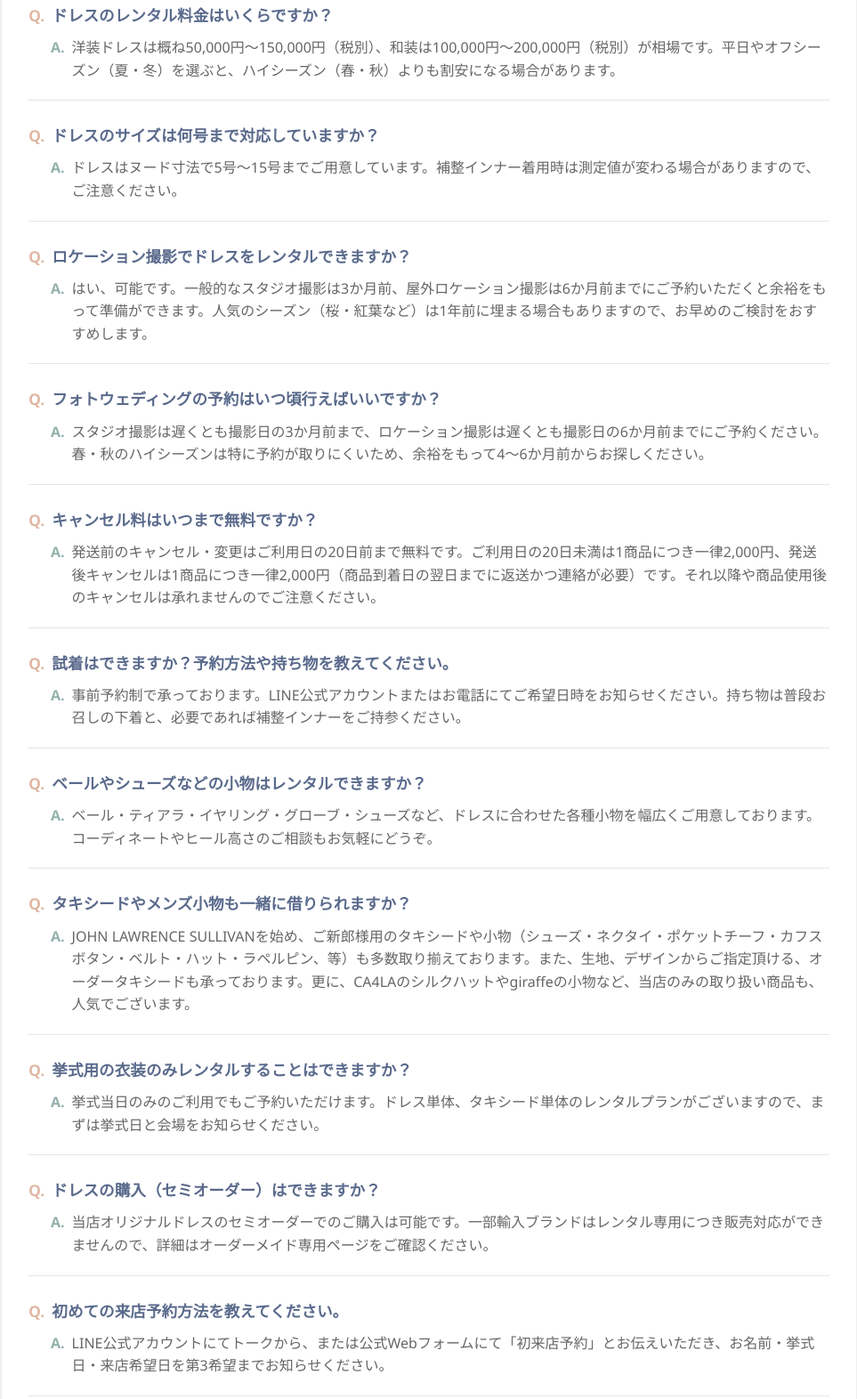
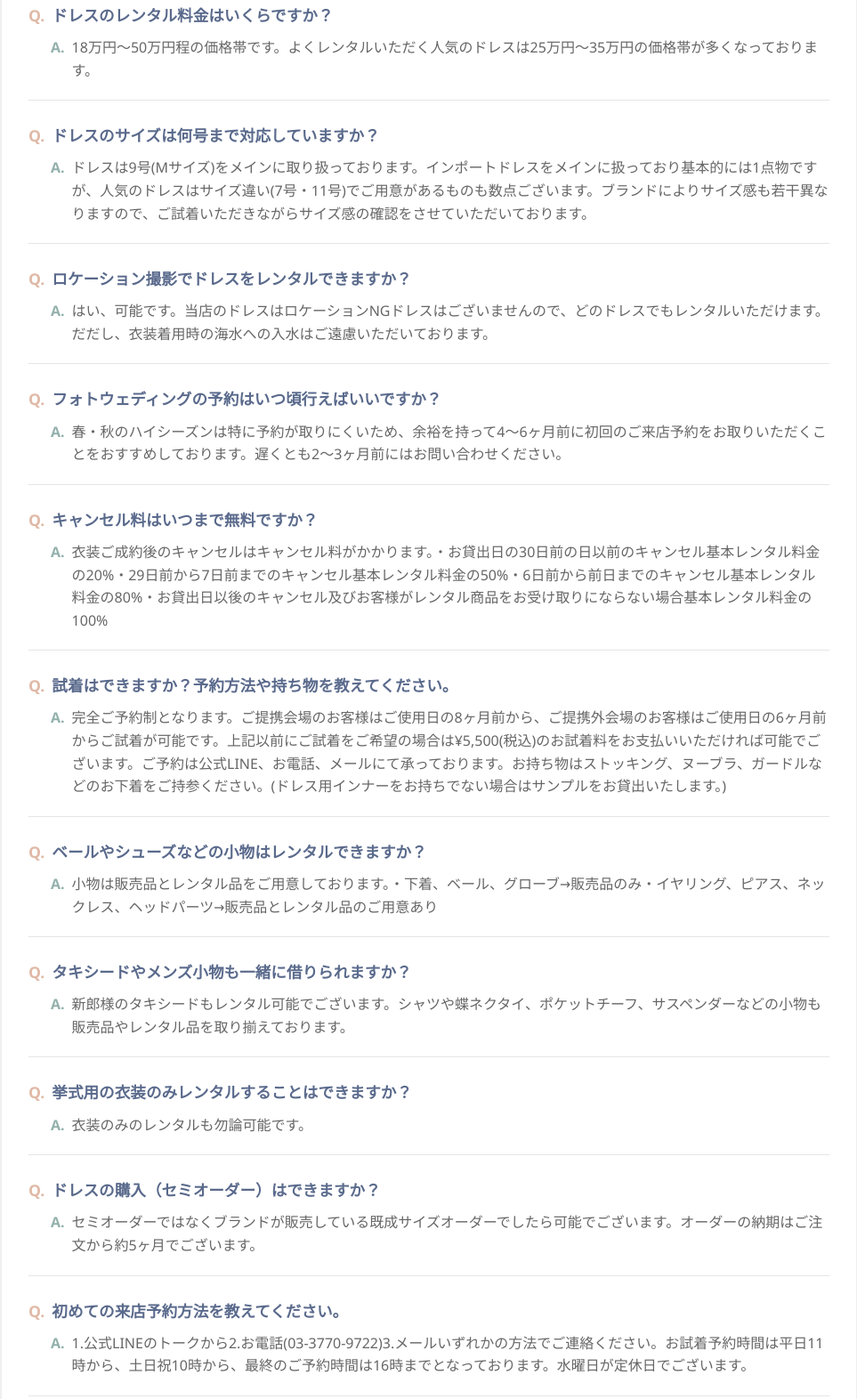
Before and after one commit to cord3-cordthree/mariage_Q-A, a plain HTML site: page index.html in a window 1280 px wide. Shown: the part 429-2001 px from the top of the page at 89% size, without its empty margins (158-1121 px from the left). Drawn offline with Linux system fonts and the light colour scheme.

Commit message:
Add files via upload

```diff
--- a/index.html
+++ b/index.html
@@ -159,57 +159,57 @@
 
             <div class="faq-item" data-tags="レンタル・料金 ドレス">
                 <div class="question">ドレスのレンタル料金はいくらですか？</div>
-                <div class="answer">洋装ドレスは概ね50,000円～150,000円（税別）、和装は100,000円～200,000円（税別）が相場です。平日やオフシーズン（夏・冬）を選ぶと、ハイシーズン（春・秋）よりも割安になる場合があります。</div>
+                <div class="answer">18万円〜50万円程の価格帯です。よくレンタルいただく人気のドレスは25万円〜35万円の価格帯が多くなっております。</div>
             </div>
 
             <div class="faq-item" data-tags="サイズ ドレス">
                 <div class="question">ドレスのサイズは何号まで対応していますか？</div>
-                <div class="answer">ドレスはヌード寸法で5号～15号までご用意しています。補整インナー着用時は測定値が変わる場合がありますので、ご注意ください。</div>
+                <div class="answer">ドレスは9号(Mサイズ)をメインに取り扱っております。インポートドレスをメインに扱っており基本的には1点物ですが、人気のドレスはサイズ違い(7号・11号)でご用意があるものも数点ございます。ブランドによりサイズ感も若干異なりますので、ご試着いただきながらサイズ感の確認をさせていただいております。</div>
             </div>
 
             <div class="faq-item" data-tags="レンタル フォトウェディング ドレス">
                 <div class="question">ロケーション撮影でドレスをレンタルできますか？</div>
-                <div class="answer">はい、可能です。一般的なスタジオ撮影は3か月前、屋外ロケーション撮影は6か月前までにご予約いただくと余裕をもって準備ができます。人気のシーズン（桜・紅葉など）は1年前に埋まる場合もありますので、お早めのご検討をおすすめします。</div>
+                <div class="answer">はい、可能です。当店のドレスはロケーションNGドレスはございませんので、どのドレスでもレンタルいただけます。だだし、衣装着用時の海水への入水はご遠慮いただいております。</div>
             </div>
 
             <div class="faq-item" data-tags="フォトウェディング 来店">
                 <div class="question">フォトウェディングの予約はいつ頃行えばいいですか？</div>
-                <div class="answer">スタジオ撮影は遅くとも撮影日の3か月前まで、ロケーション撮影は遅くとも撮影日の6か月前までにご予約ください。春・秋のハイシーズンは特に予約が取りにくいため、余裕をもって4～6か月前からお探しください。</div>
+                <div class="answer">春・秋のハイシーズンは特に予約が取りにくいため、余裕を持って4〜6ヶ月前に初回のご来店予約をお取りいただくことをおすすめしております。遅くとも2〜3ヶ月前にはお問い合わせください。</div>
             </div>
 
             <div class="faq-item" data-tags="キャンセル">
                 <div class="question">キャンセル料はいつまで無料ですか？</div>
-                <div class="answer">発送前のキャンセル・変更はご利用日の20日前まで無料です。ご利用日の20日未満は1商品につき一律2,000円、発送後キャンセルは1商品につき一律2,000円（商品到着日の翌日までに返送かつ連絡が必要）です。それ以降や商品使用後のキャンセルは承れませんのでご注意ください。</div>
+                <div class="answer">衣装ご成約後のキャンセルはキャンセル料がかかります。・お貸出日の30日前の日以前のキャンセル基本レンタル料金の20%・29日前から7日前までのキャンセル基本レンタル料金の50%・6日前から前日までのキャンセル基本レンタル料金の80%・お貸出日以後のキャンセル及びお客様がレンタル商品をお受け取りにならない場合基本レンタル料金の100%</div>
             </div>
 
             <div class="faq-item" data-tags="試着 来店 小物">
                 <div class="question">試着はできますか？予約方法や持ち物を教えてください。</div>
-                <div class="answer">事前予約制で承っております。LINE公式アカウントまたはお電話にてご希望日時をお知らせください。持ち物は普段お召しの下着と、必要であれば補整インナーをご持参ください。</div>
+                <div class="answer">完全ご予約制となります。ご提携会場のお客様はご使用日の8ヶ月前から、ご提携外会場のお客様はご使用日の6ヶ月前からご試着が可能です。上記以前にご試着をご希望の場合は¥5,500(税込)のお試着料をお支払いいただければ可能でございます。ご予約は公式LINE、お電話、メールにて承っております。お持ち物はストッキング、ヌーブラ、ガードルなどのお下着をご持参ください。(ドレス用インナーをお持ちでない場合はサンプルをお貸出いたします。)</div>
             </div>
 
             <div class="faq-item" data-tags="レンタル 小物">
                 <div class="question">ベールやシューズなどの小物はレンタルできますか？</div>
-                <div class="answer">ベール・ティアラ・イヤリング・グローブ・シューズなど、ドレスに合わせた各種小物を幅広くご用意しております。コーディネートやヒール高さのご相談もお気軽にどうぞ。</div>
+                <div class="answer">小物は販売品とレンタル品をご用意しております。・下着、ベール、グローブ→販売品のみ・イヤリング、ピアス、ネックレス、ヘッドパーツ→販売品とレンタル品のご用意あり</div>
             </div>
 
             <div class="faq-item" data-tags="メンズ レンタル 小物">
                 <div class="question">タキシードやメンズ小物も一緒に借りられますか？</div>
-                <div class="answer">JOHN LAWRENCE SULLIVANを始め、ご新郎様用のタキシードや小物（シューズ・ネクタイ・ポケットチーフ・カフスボタン・ベルト・ハット・ラペルピン、等）も多数取り揃えております。また、生地、デザインからご指定頂ける、オーダータキシードも承っております。更に、CA4LAのシルクハットやgiraffeの小物など、当店のみの取り扱い商品も、人気でございます。</div>
+                <div class="answer">新郎様のタキシードもレンタル可能でございます。シャツや蝶ネクタイ、ポケットチーフ、サスペンダーなどの小物も販売品やレンタル品を取り揃えております。</div>
             </div>
 
             <div class="faq-item" data-tags="レンタル 挙式">
                 <div class="question">挙式用の衣装のみレンタルすることはできますか？</div>
-                <div class="answer">挙式当日のみのご利用でもご予約いただけます。ドレス単体、タキシード単体のレンタルプランがございますので、まずは挙式日と会場をお知らせください。</div>
+                <div class="answer">衣装のみのレンタルも勿論可能です。</div>
             </div>
 
             <div class="faq-item" data-tags="購入 ドレス">
                 <div class="question">ドレスの購入（セミオーダー）はできますか？</div>
-                <div class="answer">当店オリジナルドレスのセミオーダーでのご購入は可能です。一部輸入ブランドはレンタル専用につき販売対応ができませんので、詳細はオーダーメイド専用ページをご確認ください。</div>
+                <div class="answer">セミオーダーではなくブランドが販売している既成サイズオーダーでしたら可能でございます。オーダーの納期はご注文から約5ヶ月でございます。</div>
             </div>
 
             <div class="faq-item" data-tags="来店">
                 <div class="question">初めての来店予約方法を教えてください。</div>
-                <div class="answer">LINE公式アカウントにてトークから、または公式Webフォームにて「初来店予約」とお伝えいただき、お名前・挙式日・来店希望日を第3希望までお知らせください。</div>
+                <div class="answer">1.公式LINEのトークから2.お電話(03-3770-9722)3.メールいずれかの方法でご連絡ください。お試着予約時間は平日11時から、土日祝10時から、最終のご予約時間は16時までとなっております。水曜日が定休日でございます。</div>
             </div>
 
             <div class="faq-item" data-tags="ドレス">
```
